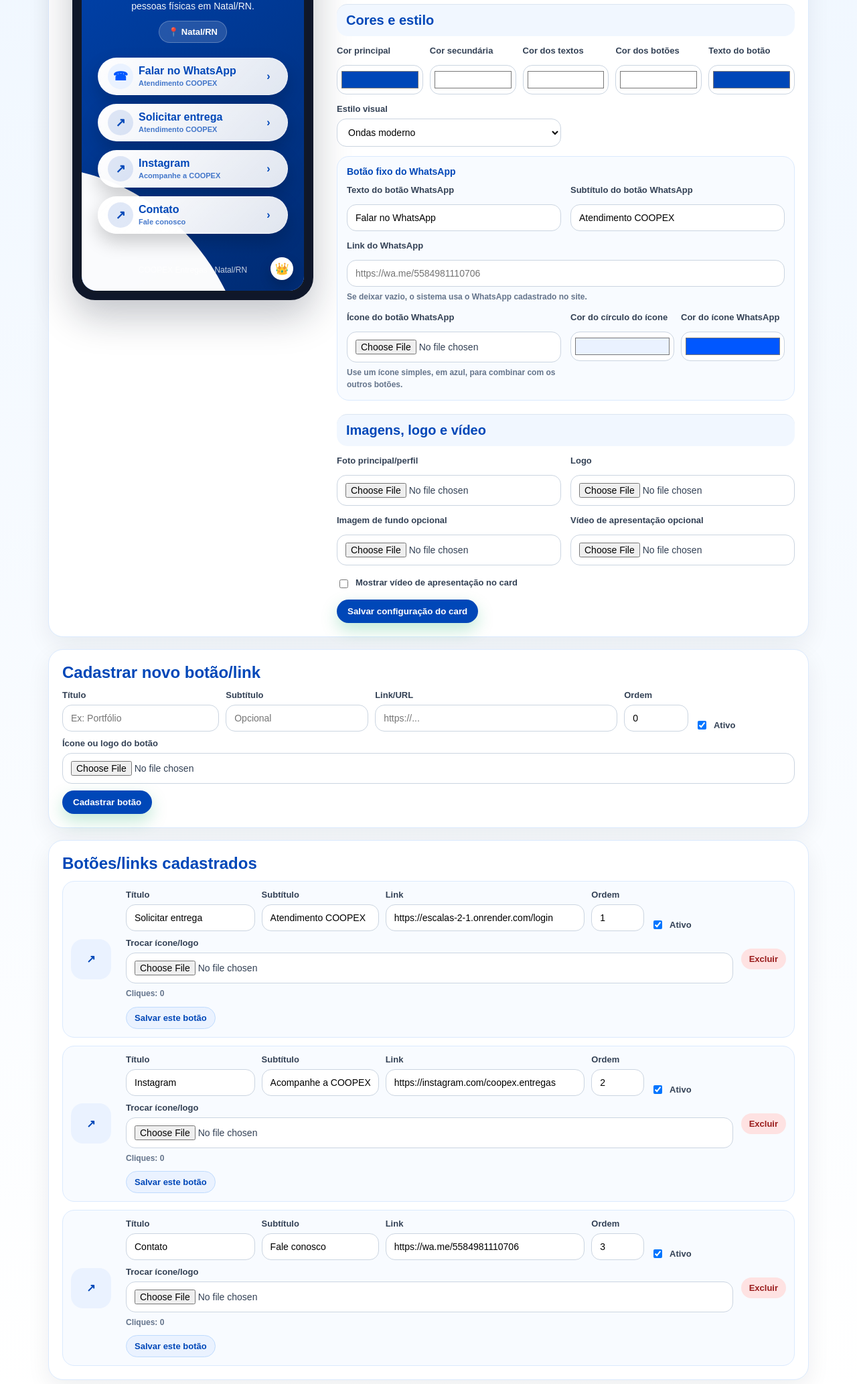
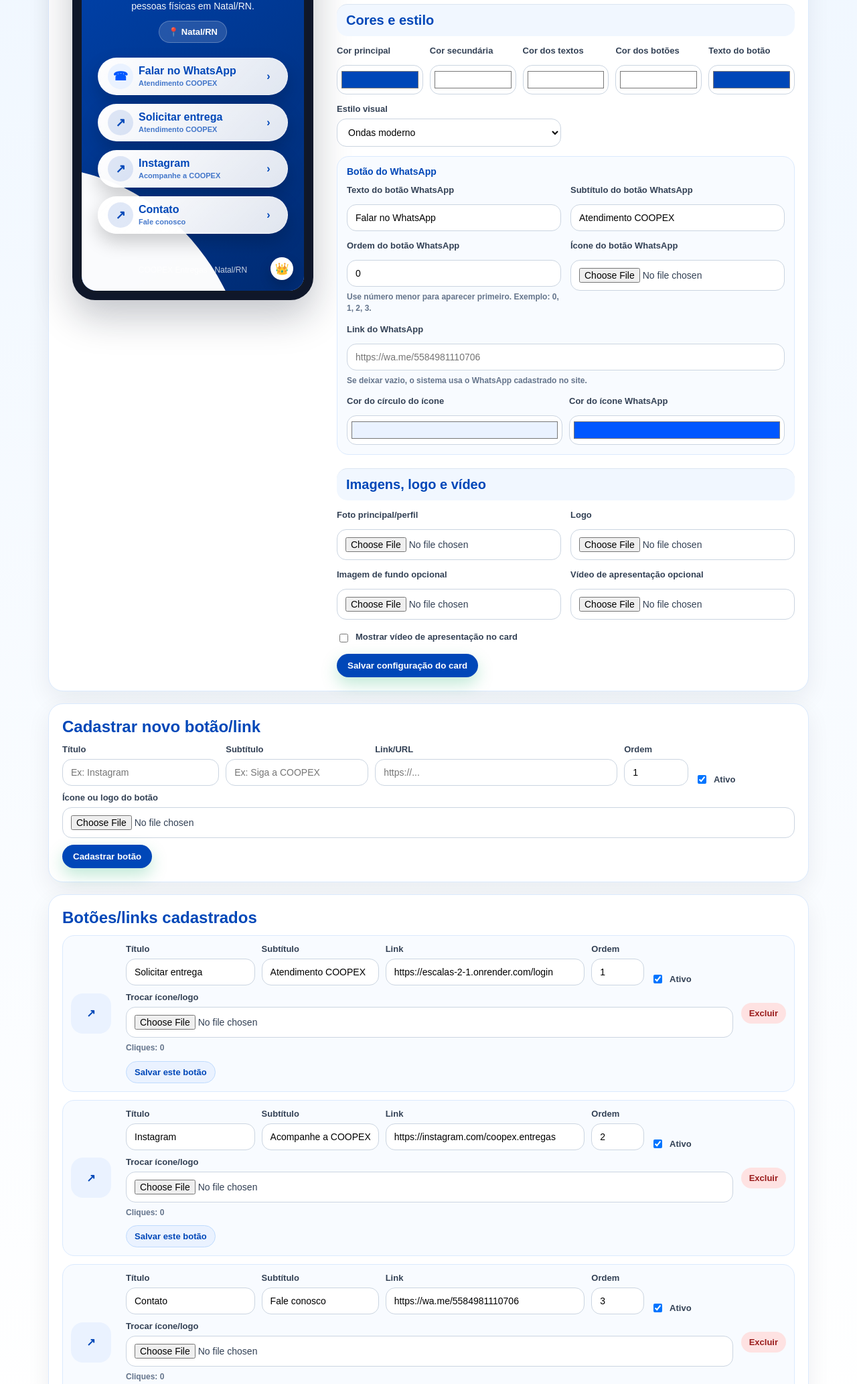
Before and after one commit to thalesalcantara/coopex-site, a Flask app: page /admin-site/card in a window 1280 px wide. Shown: the part 454-2520 px from the top of the page at 67% size. Run offline with Flask 3, Linux system fonts and the light colour scheme; a user stored in the database is signed in; data comes from the database, SQL or seed files in the repository.

Commit message:
Update admin_card.html

```diff
--- a/templates/admin_card.html
+++ b/templates/admin_card.html
@@ -358,6 +358,7 @@
     <section class="admin-box preview-wrap">
       <div>
         <h2>Prévia do card</h2>
+
         <p class="help">
           Use este link na bio do Instagram:
           <strong>{{ request.url_root.rstrip('/') }}{{ url_for('card_instagram') }}</strong>
@@ -427,7 +428,7 @@
           </label>
 
           <div class="whatsapp-box">
-            <div class="whatsapp-box-title">Botão fixo do WhatsApp</div>
+            <div class="whatsapp-box-title">Botão do WhatsApp</div>
 
             <label>Texto do botão WhatsApp
               <input name="card_botao_whatsapp" value="{{ card.card_botao_whatsapp or 'Falar no WhatsApp' }}" placeholder="Ex: Falar no WhatsApp">
@@ -437,9 +438,9 @@
               <input name="card_subtitulo_whatsapp" value="{{ card.card_subtitulo_whatsapp or 'Atendimento COOPEX' }}" placeholder="Ex: Atendimento COOPEX">
             </label>
 
-            <label class="full">Link do WhatsApp
-              <input name="card_link_whatsapp" value="{{ card.card_link_whatsapp }}" placeholder="https://wa.me/5584981110706">
-              <span class="help">Se deixar vazio, o sistema usa o WhatsApp cadastrado no site.</span>
+            <label>Ordem do botão WhatsApp
+              <input name="card_ordem_whatsapp" type="number" value="{{ card.card_ordem_whatsapp or 0 }}" placeholder="Ex: 0">
+              <span class="help">Use número menor para aparecer primeiro. Exemplo: 0, 1, 2, 3.</span>
             </label>
 
             <label>Ícone do botão WhatsApp
@@ -447,10 +448,14 @@
               {% if card.card_icone_whatsapp %}
                 <span class="current">Ícone atual cadastrado</span>
               {% endif %}
-              <span class="help">Use um ícone simples, em azul, para combinar com os outros botões.</span>
             </label>
 
-            <div class="mini-color-row">
+            <label class="full">Link do WhatsApp
+              <input name="card_link_whatsapp" value="{{ card.card_link_whatsapp }}" placeholder="https://wa.me/5584981110706">
+              <span class="help">Se deixar vazio, o sistema usa o WhatsApp cadastrado no site.</span>
+            </label>
+
+            <div class="mini-color-row full">
               <label>Cor do círculo do ícone
                 <input type="color" name="card_cor_fundo_icone_whatsapp" value="{{ card.card_cor_fundo_icone_whatsapp or '#EAF2FF' }}">
               </label>
@@ -508,11 +513,11 @@
 
       <form method="post" enctype="multipart/form-data" action="{{ url_for('card_link_novo') }}" class="link-form">
         <label>Título
-          <input name="titulo" placeholder="Ex: Portfólio" required>
+          <input name="titulo" placeholder="Ex: Instagram" required>
         </label>
 
         <label>Subtítulo
-          <input name="subtitulo" placeholder="Opcional">
+          <input name="subtitulo" placeholder="Ex: Siga a COOPEX">
         </label>
 
         <label>Link/URL
@@ -520,7 +525,7 @@
         </label>
 
         <label>Ordem
-          <input name="ordem" type="number" value="0">
+          <input name="ordem" type="number" value="1">
         </label>
 
         <label class="check">
```
